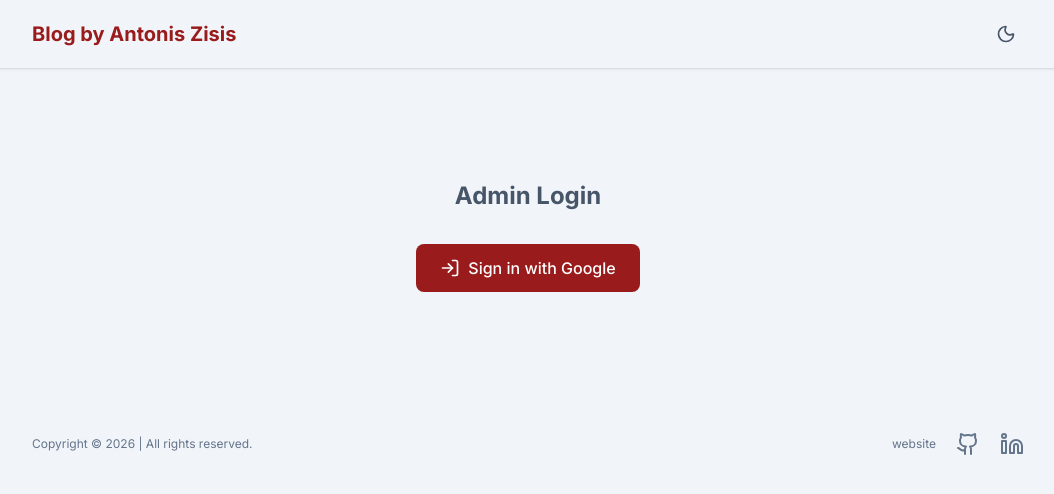
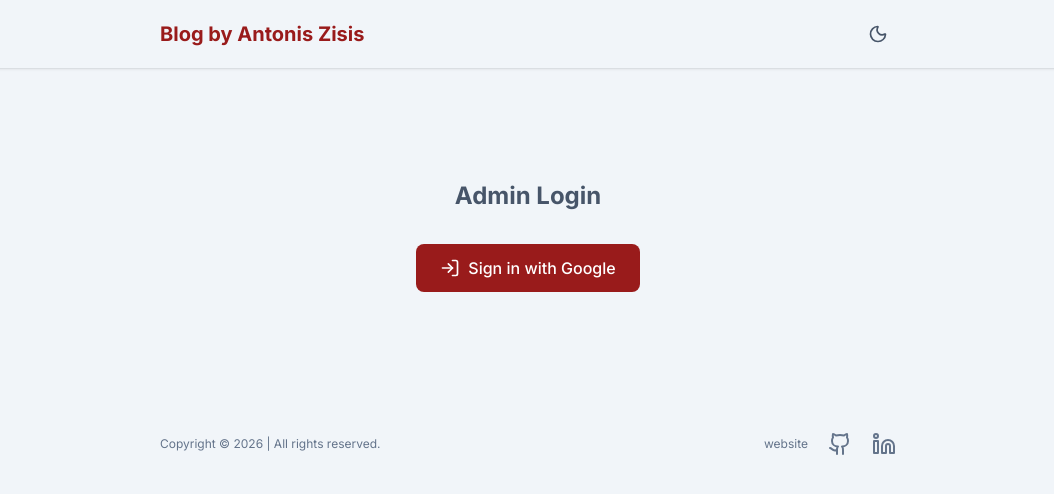
Before and after one commit to antonis-zisis/my-blog, a Next.js app: page /login in a window 1280 px wide. Shown: the top 494 px of the page, without its empty margins (112-1166 px from the left). Built offline with nearby package versions, Linux system fonts and the light colour scheme; no server answers.

Commit message:
feat: improve readability by reducing reading width

```diff
--- a/app/layout.tsx
+++ b/app/layout.tsx
@@ -32,7 +32,7 @@ export default function RootLayout({ children }: { children: ReactNode }) {
         <ThemeProvider attribute="class" defaultTheme="system" enableSystem>
           <AuthProvider>
             <Navbar />
-            <main className="mx-auto max-w-5xl px-4 py-8">{children}</main>
+            <main className="mx-auto max-w-3xl px-4 py-8">{children}</main>
             <Footer />
 
             <FirebaseAnalytics />
--- a/components/Footer.tsx
+++ b/components/Footer.tsx
@@ -3,7 +3,7 @@ import { Github, Linkedin } from 'lucide-react';
 export default function Footer() {
   return (
     <footer>
-      <div className="mx-auto flex h-20 max-w-5xl items-center justify-between px-4">
+      <div className="mx-auto flex h-20 max-w-3xl items-center justify-between px-4">
         <span className="text-xs text-(--muted-foreground)">
           Copyright © {new Date().getFullYear()} | All rights reserved.
         </span>
--- a/components/Navbar.tsx
+++ b/components/Navbar.tsx
@@ -10,7 +10,7 @@ export default function Navbar() {
 
   return (
     <header className="shadow">
-      <nav className="mx-auto flex max-w-5xl items-center justify-between px-4 py-4">
+      <nav className="mx-auto flex max-w-3xl items-center justify-between px-4 py-4">
         <Link href="/" className="text-xl font-bold text-(--primary)">
           Blog by Antonis Zisis
         </Link>
```
